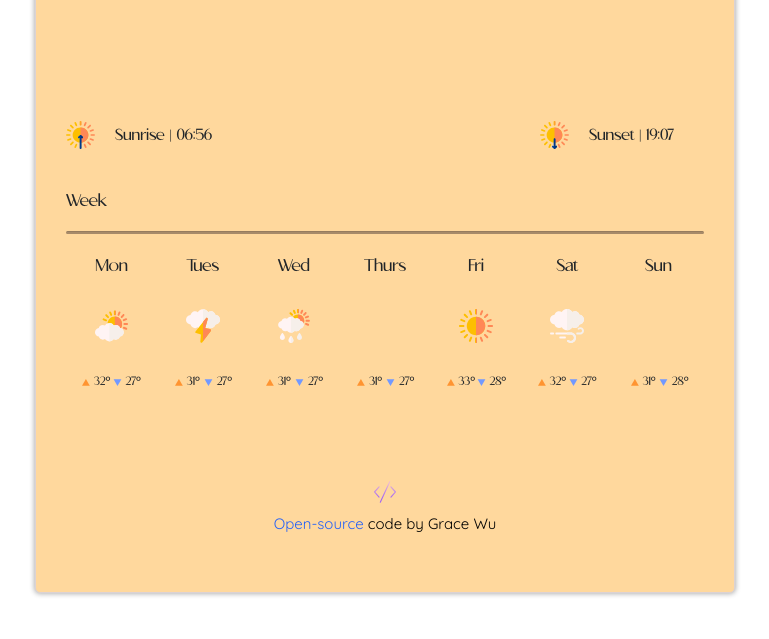
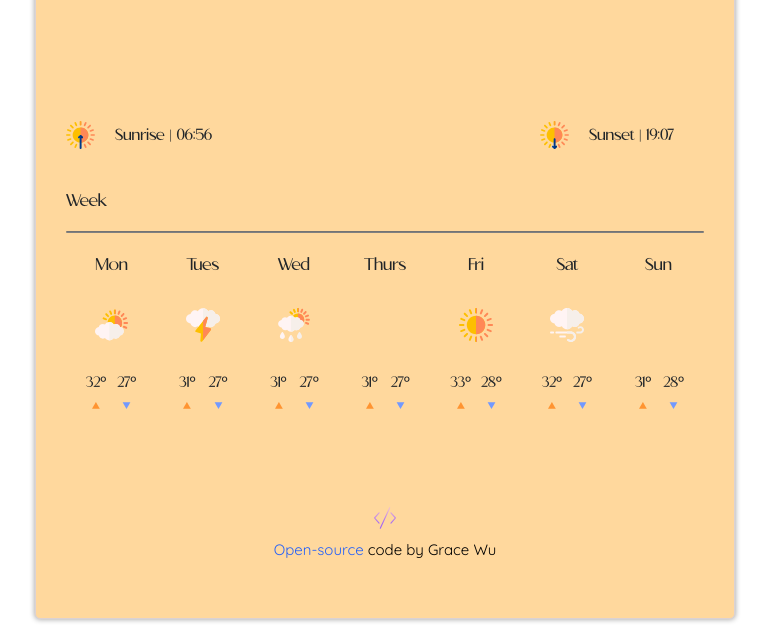
Before and after one commit to gracexuerwu/vanilla-weather-app, a plain HTML site: page index.html in a window 1280 px wide. Shown: the part 538-1177 px from the top of the page, without its empty margins (255-1024 px from the left). Before the commit the page ends 1151 px from the top, so only its background shows below. Drawn offline with nearby package versions, Linux system fonts and the light colour scheme; no server answers; a web font is replaced by a local one.

Commit message:
Refined design elements

```diff
--- a/index.html
+++ b/index.html
@@ -132,34 +132,67 @@
         </div>
         <div class="container">
             <div class="row text-center high-low-temp">
-                <div class="col text-right-temp"><img src="images/orange_polygon.svg">
+                <div class="col text-right-temp">
                     32°</div>
-                <div class="col text-left-temp"><img src="images/blue_polygon.svg">
+                <div class="col text-left-temp">
                     27°</div>
-                <div class="col text-right-temp"><img src="images/orange_polygon.svg">
+                <div class="col text-right-temp">
                     31°</div>
-                <div class="col text-left-temp"><img src="images/blue_polygon.svg">
+                <div class="col text-left-temp">
                     27°</div>
-                 <div class="col text-right-temp"><img src="images/orange_polygon.svg">
+                 <div class="col text-right-temp">
                      31°</div>
-                <div class="col text-left-temp"><img src="images/blue_polygon.svg">
+                <div class="col text-left-temp">
                     27°</div>
-                <div class="col text-right-temp"><img src="images/orange_polygon.svg">
+                <div class="col text-right-temp">
                     31°</div>
-                <div class="col text-left-temp"><img src="images/blue_polygon.svg">
+                <div class="col text-left-temp">
                     27°</div>
-                 <div class="col text-right-temp"><img src="images/orange_polygon.svg">
+                 <div class="col text-right-temp">
                     33°</div>
-                <div class="col text-left-temp"><img src="images/blue_polygon.svg">
+                <div class="col text-left-temp">
                     28°</div>
-                <div class="col text-right-temp"><img src="images/orange_polygon.svg">
+                <div class="col text-right-temp">
                     32°</div>
-                <div class="col text-left-temp"><img src="images/blue_polygon.svg">
+                <div class="col text-left-temp">
                     27°</div>
-                 <div class="col text-right-temp"><img src="images/orange_polygon.svg">
+                 <div class="col text-right-temp">
                     31°</div>
-                <div class="col text-left-temp"><img src="images/blue_polygon.svg">
+                <div class="col text-left-temp">
                     28°</div>
+
+              </div>
+            </div>
+            <div class="container">
+            <div class="row text-center week-temp-icons">
+                <div class="col text-right-temp">
+                    <img src="images/orange_polygon.svg"></div>
+                <div class="col text-left-temp">
+                    <img src="images/blue_polygon.svg"></div>
+                <div class="col text-right-temp">
+                    <img src="images/orange_polygon.svg"></div>
+                <div class="col text-left-temp">
+                    <img src="images/blue_polygon.svg"></div>
+                 <div class="col text-right-temp">
+                     <img src="images/orange_polygon.svg"></div>
+                <div class="col text-left-temp">
+                    <img src="images/blue_polygon.svg"></div>
+                <div class="col text-right-temp">
+                    <img src="images/orange_polygon.svg"></div>
+                <div class="col text-left-temp">
+                    <img src="images/blue_polygon.svg"></div>
+                 <div class="col text-right-temp">
+                    <img src="images/orange_polygon.svg"></div>
+                <div class="col text-left-temp">
+                    <img src="images/blue_polygon.svg"></div>
+                <div class="col text-right-temp">
+                    <img src="images/orange_polygon.svg"></div>
+                <div class="col text-left-temp">
+                    <img src="images/blue_polygon.svg"></div>
+                 <div class="col text-right-temp">
+                    <img src="images/orange_polygon.svg"></div>
+                <div class="col text-left-temp">
+                    <img src="images/blue_polygon.svg"></div>
 
               </div>
             </div>
--- a/src/script.js
+++ b/src/script.js
@@ -1,9 +1,5 @@
 let form = document.querySelector("#search-form");
 form.addEventListener("submit", search);
-
-// let h2 = document.querySelector("h2");
-// let currentTime = new Date();
-// h2.innerHTML = formateDate(currentTime);
 
 let fahrenheitLink = document.querySelector("#fahrenheit-link");
 fahrenheitLink.addEventListener("click", convertToFahrenheit);
--- a/src/styles.css
+++ b/src/styles.css
@@ -101,6 +101,7 @@ h2 {
 }
 .weather-details {
   font-size: 18px;
+  text-transform: capitalize;
 }
 .sunrise-row {
   padding-top: 100px;
@@ -116,8 +117,8 @@ h2 {
   font-size: 17px;
 }
 hr {
-  height: 2px;
-  background-color: #a78a69;
+  height: 1px;
+  background-color: rgb(128, 128, 128);
   border-radius: 30px;
   margin-bottom: 0px;
 }
@@ -134,11 +135,11 @@ hr {
 
 .text-left-temp {
   padding-left: 0px;
-  font-size: 12px;
+  font-size: 15px;
   margin-top: 0px;
 }
 .text-right-temp {
-  font-size: 12px;
+  font-size: 15px;
   padding-right: 0px;
 }
 .code-icon {
@@ -174,3 +175,7 @@ p {
   color: #7299ff;
   text-decoration: none;
 }
+.week-temp-icons {
+  padding-top: 0px;
+  text-align: center;
+}
```
